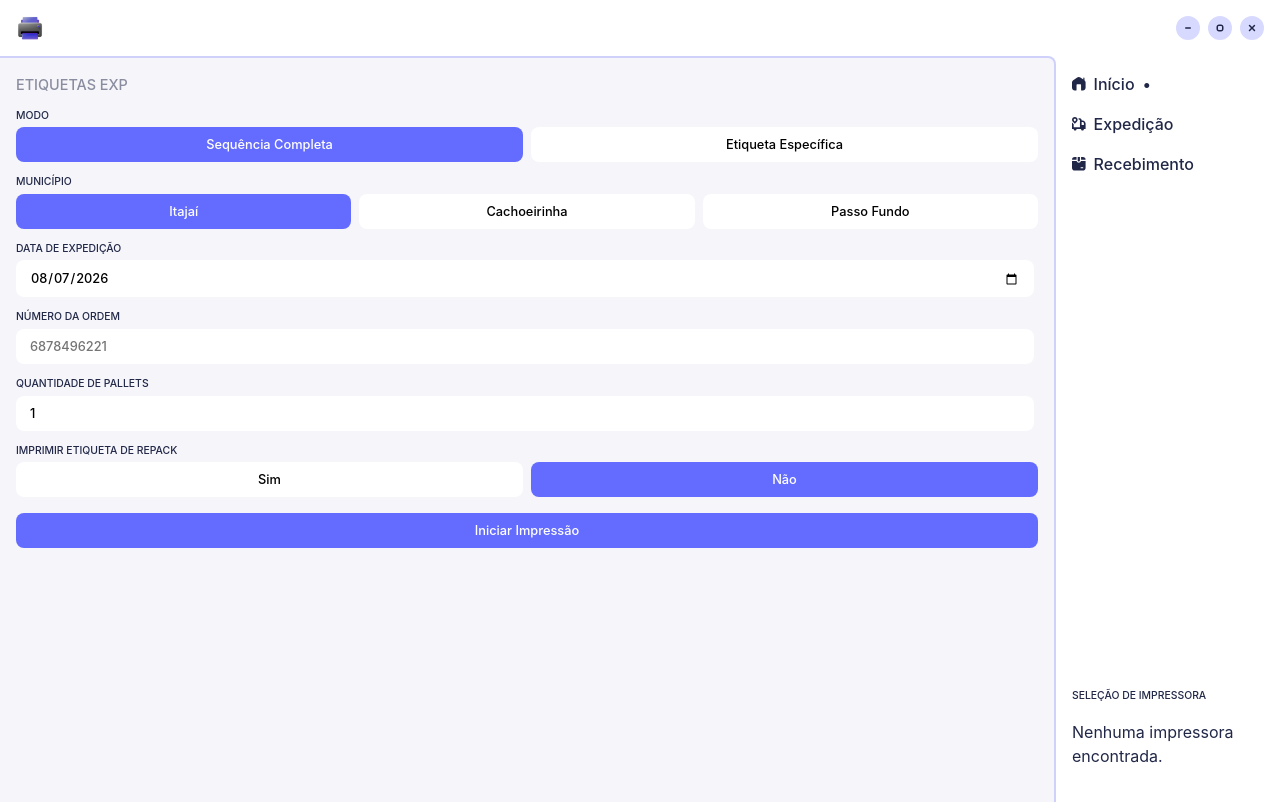
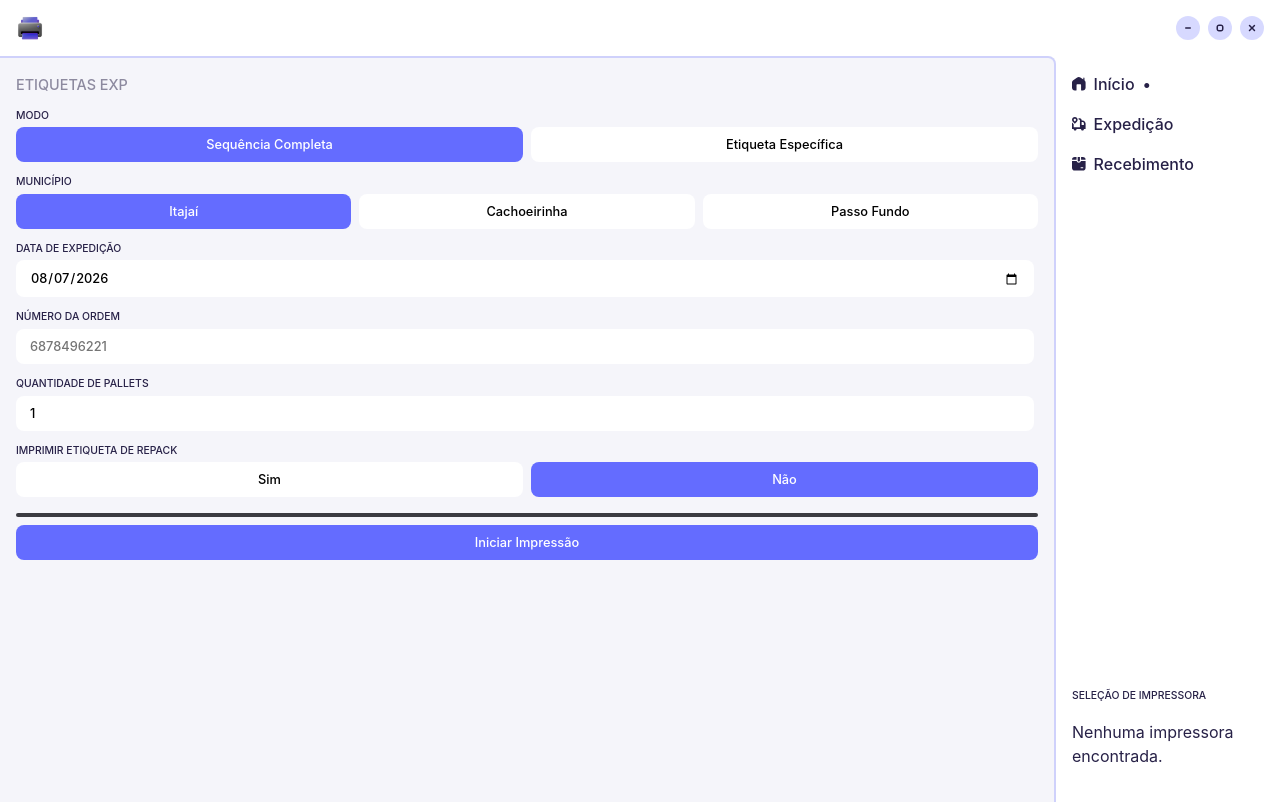
Before and after one commit to wduos-dsv/label-printer, a React (Vite) app: page /#/exp in a window 1280 px wide. Built offline with nearby package versions, Linux system fonts and the light colour scheme.

Commit message:
Set minimum screen size

```diff
--- a/dist-electron/main.js
+++ b/dist-electron/main.js
@@ -14,6 +14,10 @@ function createWindow() {
   win = new BrowserWindow({
     frame: false,
     icon: path.join(process.env.VITE_PUBLIC, "icon.png"),
+    height: 660,
+    minHeight: 660,
+    width: 900,
+    minWidth: 900,
     webPreferences: {
       preload: path.join(__dirname$1, "preload.mjs")
     }
--- a/electron/main.ts
+++ b/electron/main.ts
@@ -22,6 +22,10 @@ function createWindow() {
   win = new BrowserWindow({
     frame: false,
     icon: path.join(process.env.VITE_PUBLIC, "icon.png"),
+    height: 660,
+    minHeight: 660,
+    width: 900,
+    minWidth: 900,
     webPreferences: {
       preload: path.join(__dirname, "preload.mjs"),
     },
--- a/src/App.css
+++ b/src/App.css
@@ -33,7 +33,7 @@ header img {
   cursor: pointer;
   transition: 0.2s scale ease-out;
 }
-.control-btns button svg {
+.control-btns > button svg {
   fill: var(--text);
 }
 .minimize-btn,
--- a/src/index.css
+++ b/src/index.css
@@ -106,7 +106,6 @@ input:not([type="button"]) {
 }
 
 .print-labels-btn {
-  margin-top: 1rem;
   width: 100%;
   background-image: linear-gradient(
     45deg,
@@ -128,9 +127,49 @@ input:not([type="button"]) {
   box-shadow: 0 0 15px var(--accent-opaque);
 }
 
+.status-bar {
+  height: 4px;
+  margin-block: 1rem 0.5rem;
+  border-radius: 4px;
+  background-color: var(--gray);
+}
+.status-bar.awaiting {
+  animation: waiting 1s ease-out infinite alternate;
+}
+@keyframes waiting {
+  from {
+    background-color: var(--gray);
+  }
+  to {
+    background-color: var(--gray-1);
+  }
+}
+.status-bar.error {
+  animation: error 1s ease-out infinite alternate;
+}
+@keyframes error {
+  from {
+    background-color: var(--red-opaque);
+  }
+  to {
+    background-color: var(--red);
+  }
+}
+.status-bar.success {
+  animation: success 1s ease-out infinite alternate;
+}
+@keyframes success {
+  from {
+    background-color: var(--green-opaque);
+  }
+  to {
+    background-color: var(--green);
+  }
+}
+
 @media (prefers-color-scheme: light) {
   :root {
-    --text: #212747;
+    --text: #272147;
     --main-window: #f5f5fa;
     --background-color: #ffffff;
   }
--- a/src/views/Exp.tsx
+++ b/src/views/Exp.tsx
@@ -13,6 +13,7 @@ export default function Exp({ selectedPrinter }: { selectedPrinter: string }) {
   });
   const [orderNumber, setOrderNumber] = useState("");
   const [palletQuantity, setPalletQuantity] = useState(1);
+  const [specificLabelToPrint, setSpecificLabelToPrint] = useState(1);
   const [printRepackLabel, setPrintRepackLabel] = useState(false);
   // const [showModal, setShowModal] = useState(false);
 
@@ -112,6 +113,19 @@ export default function Exp({ selectedPrinter }: { selectedPrinter: string }) {
           setPalletQuantity(parseInt(event.target.value) || 1)
         }
       />
+      {printMode === "specific" && (
+        <>
+          <small className="view-subtitle">Etiqueta a ser impressa</small>
+          <input
+            type="number"
+            value={specificLabelToPrint}
+            max={30}
+            onChange={(event) =>
+              setSpecificLabelToPrint(parseInt(event.target.value) || 1)
+            }
+          />
+        </>
+      )}
       <small className="view-subtitle">Imprimir etiqueta de Repack</small>
       <div className="flex-btns">
         <button
@@ -129,6 +143,8 @@ export default function Exp({ selectedPrinter }: { selectedPrinter: string }) {
           Não
         </button>
       </div>
+
+      <div className="status-bar awaiting"></div>
       <button
         className="print-labels-btn"
         onClick={handlePrint}
```
